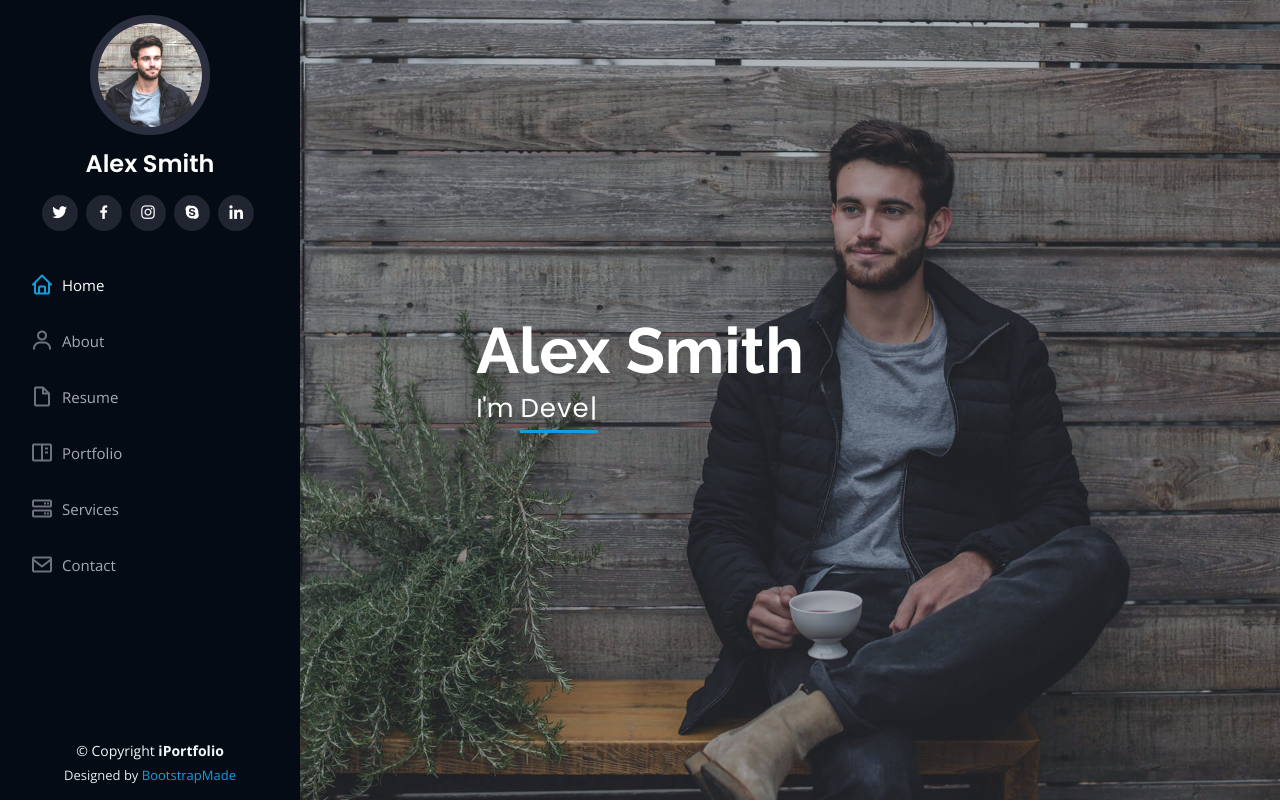
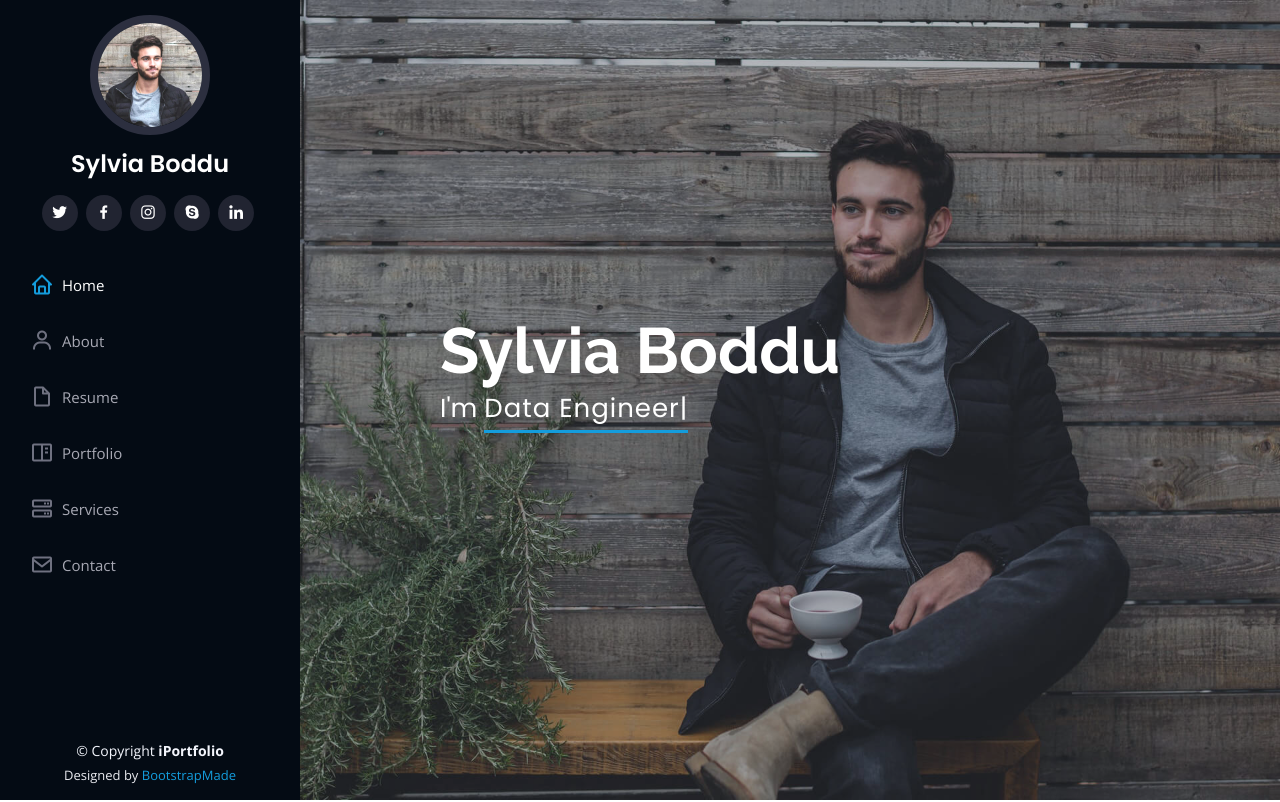
Before and after one commit to sylviaboddu/Sylvia_Portfolio, a plain HTML site: page index.html in a window 1280 px wide. Shown: the top 802 px of the page. Drawn offline with nearby package versions, Linux system fonts and the light colour scheme; a script that the page names is missing.

Commit message:
Update index.html

```diff
--- a/index.html
+++ b/index.html
@@ -47,7 +47,7 @@
 
       <div class="profile">
         <img src="assets/img/profile-img.jpg" alt="" class="img-fluid rounded-circle">
-        <h1 class="text-light"><a href="index.html">Alex Smith</a></h1>
+        <h1 class="text-light"><a href="index.html">Sylvia Boddu</a></h1>
         <div class="social-links mt-3 text-center">
           <a href="#" class="twitter"><i class="bx bxl-twitter"></i></a>
           <a href="#" class="facebook"><i class="bx bxl-facebook"></i></a>
@@ -73,8 +73,8 @@
   <!-- ======= Hero Section ======= -->
   <section id="hero" class="d-flex flex-column justify-content-center align-items-center">
     <div class="hero-container" data-aos="fade-in">
-      <h1>Alex Smith</h1>
-      <p>I'm <span class="typed" data-typed-items="Designer, Developer, Freelancer, Photographer"></span></p>
+      <h1>Sylvia Boddu</h1>
+      <p>I'm <span class="typed" data-typed-items="Data Scientist, Data Engineer, ML Engineer, Storyteller"></span></p>
     </div>
   </section><!-- End Hero -->
 
```
